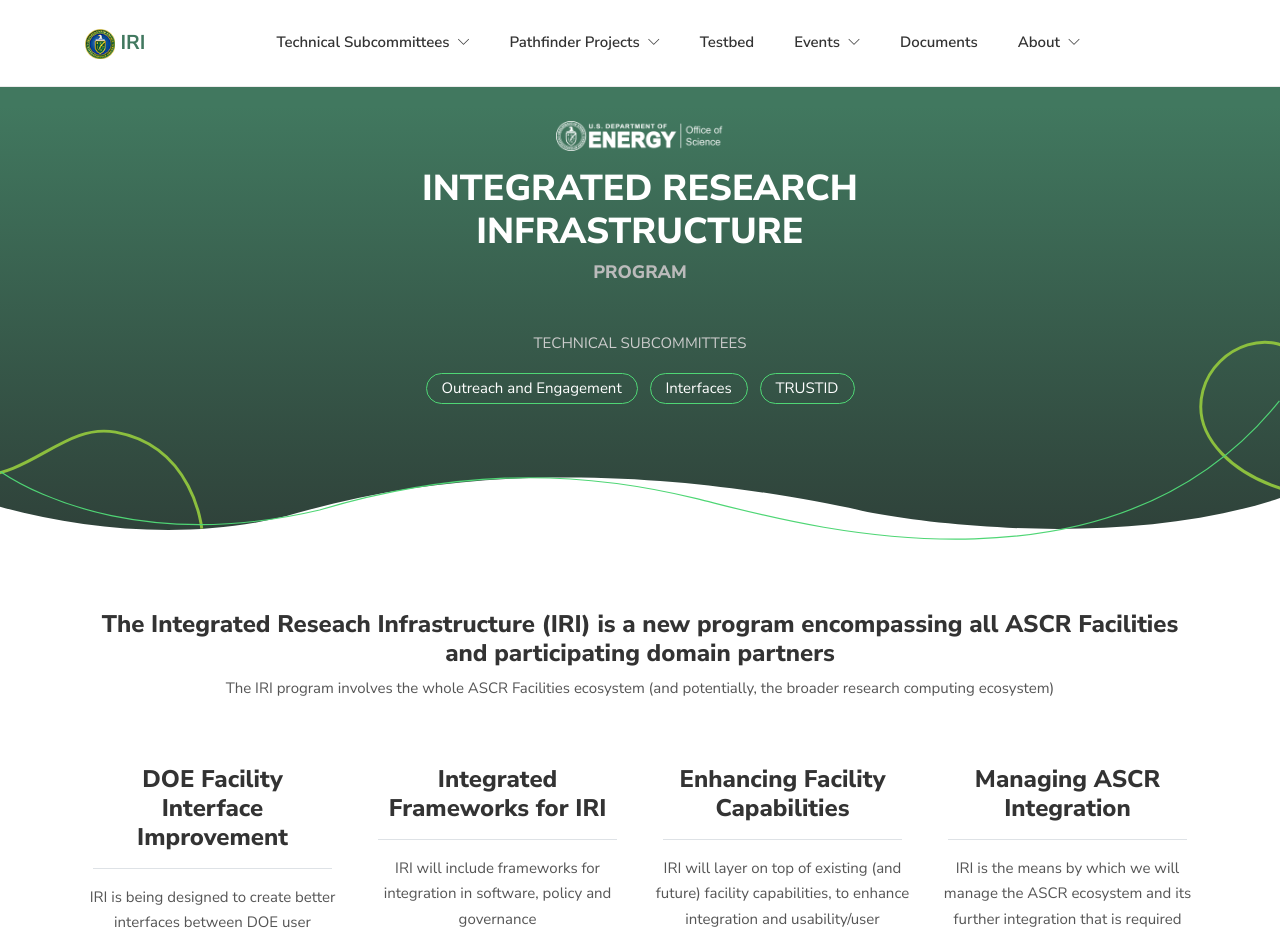
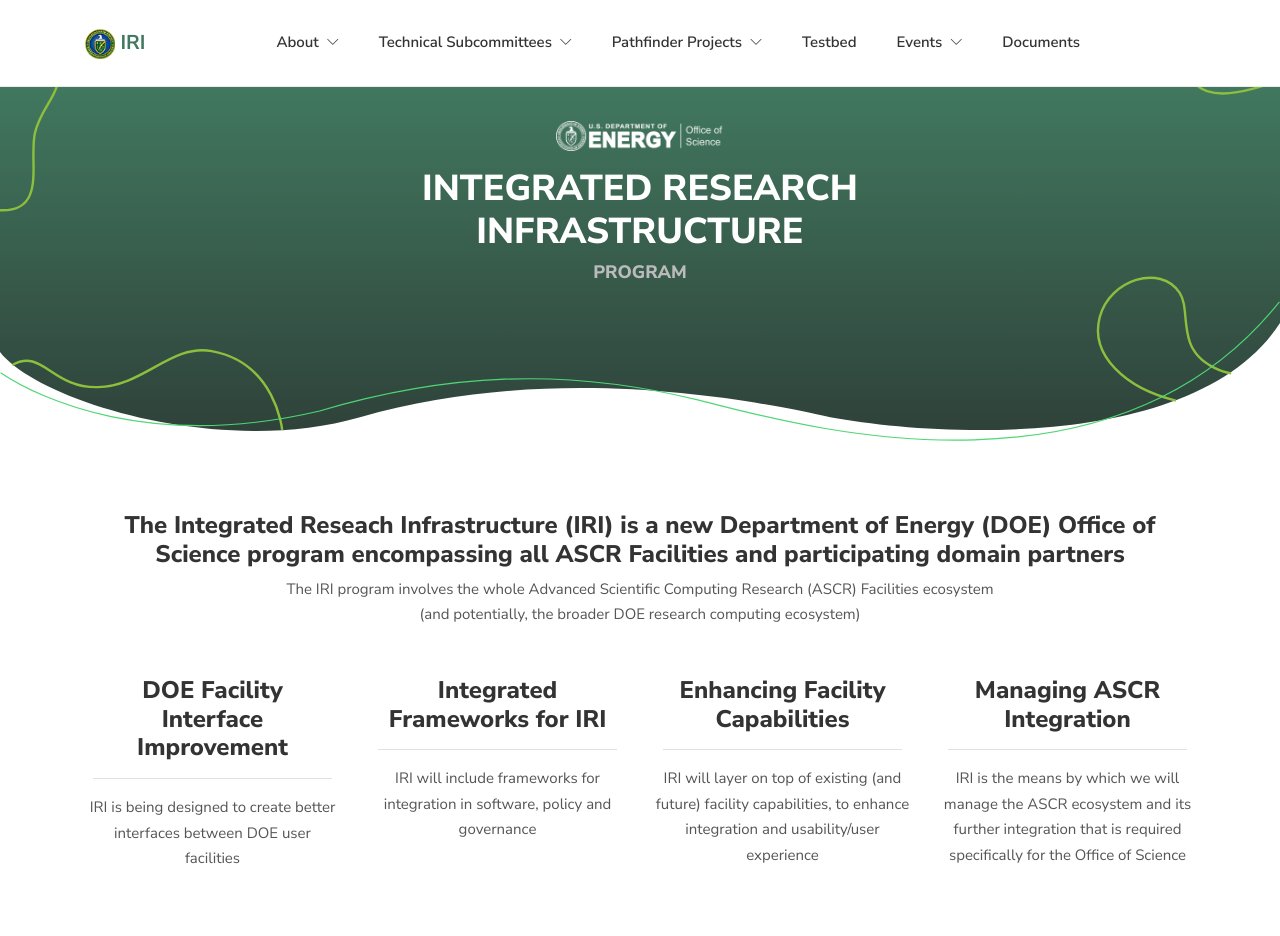
Before and after one commit to iri-science/iri-science.github.io, a Jekyll site: the page built from index.html, in a window 1280 px wide and 1400 px high. Shown: the top 936 px of the window. Built offline with Jekyll 4.4.1, drawn with Linux system fonts in a browser that asks for light colours; some of the changed text lies outside the part shown.

Commit message:
updates based on feedbacks

```diff
--- a/_includes/header.html
+++ b/_includes/header.html
@@ -11,24 +11,12 @@
                 <h3 class="mb-3" style="color: #ddd"><img src="/images/doe-sc-logo.png" style="width: 7em;" /></h3>
                 <h2 style="color: #fff">INTEGRATED RESEARCH<br />INFRASTRUCTURE</h2>
                 <h3 class="mb-5" style="color: #bbb; font-size: 1.2em">PROGRAM</h3>
-                <p style="color: #ccc">TECHNICAL SUBCOMMITTEES</p>
+                <!-- <p style="color: #ccc">TECHNICAL SUBCOMMITTEES</p>
                 <ul class="list-inline widget-list-inline">
                     <li class="list-inline-item"><a href="/ts/outreach" style="color: #fff">Outreach and Engagement</a></li>
                     <li class="list-inline-item"><a href="/ts/interfaces" style="color: #fff">Interfaces</a></li>
                     <li class="list-inline-item"><a href="/ts/trustid" style="color: #fff">TRUSTID</a></li>
-                    <!-- <li class="list-inline-item"><a href="tags.html">Decorate</a></li>
-                    <li class="list-inline-item"><a href="tags.html">Demo</a></li>
-                    <li class="list-inline-item"><a href="tags.html">Elements</a></li>
-                    <li class="list-inline-item"><a href="tags.html">Fish</a></li>
-                    <li class="list-inline-item"><a href="tags.html">Food</a></li>
-                    <li class="list-inline-item"><a href="tags.html">Nice</a></li>
-                    <li class="list-inline-item"><a href="tags.html">Recipe</a></li>
-                    <li class="list-inline-item"><a href="tags.html">Season</a></li>
-                    <li class="list-inline-item"><a href="tags.html">Taste</a></li>
-                    <li class="list-inline-item"><a href="tags.html">Tasty</a></li>
-                    <li class="list-inline-item"><a href="tags.html">Vlog</a></li>
-                    <li class="list-inline-item"><a href="tags.html">Wow</a></li> -->
-                </ul>
+                </ul> -->
             </div>
         </div>
     </div>
--- a/_includes/menu.html
+++ b/_includes/menu.html
@@ -4,6 +4,16 @@
     </a>
     <div class="collapse navbar-collapse text-center order-lg-2 order-3" id="navigation">
         <ul class="navbar-nav mx-auto">
+
+            <li class="nav-item dropdown">
+                <a class="nav-link" href="#" role="button" data-toggle="dropdown" aria-haspopup="true"
+                    aria-expanded="false">About <i class="ti-angle-down ml-1"></i>
+                </a>
+                <div class="dropdown-menu">
+                    <a class="dropdown-item" href="/about">What is IRI?</a>
+                    <a class="dropdown-item" href="/about/governance">Governance Structure Elements </a>
+                </div>
+            </li>
 
             <li class="nav-item dropdown">
                 <a class="nav-link" href="#" role="button" data-toggle="dropdown" aria-haspopup="true"
@@ -47,16 +57,6 @@
             <li class="nav-item">
                 <a class="nav-link" href="/documents">Documents</a>
             </li>
-
-            <li class="nav-item dropdown">
-                <a class="nav-link" href="#" role="button" data-toggle="dropdown" aria-haspopup="true"
-                    aria-expanded="false">About <i class="ti-angle-down ml-1"></i>
-                </a>
-                <div class="dropdown-menu">
-                    <a class="dropdown-item" href="/about">What is IRI?</a>
-                    <a class="dropdown-item" href="/about/governance">Governance Structure Elements </a>
-                </div>
-            </li>
         </ul>
     </div>
 
--- a/index.html
+++ b/index.html
@@ -7,9 +7,9 @@
     <div class="container">
         <div class="row">
             <div class="col-12 text-center mb-5">
-                <h3>The Integrated Reseach Infrastructure (IRI) is a new program encompassing all ASCR Facilities and
+                <h3>The Integrated Reseach Infrastructure (IRI) is a new Department of Energy (DOE) Office of Science program encompassing all ASCR Facilities and
                     participating domain partners</h3>
-                <p>The IRI program involves the whole ASCR Facilities ecosystem (and potentially, the broader research
+                <p class="col-8" style="margin: auto;">The IRI program involves the whole Advanced Scientific Computing Research (ASCR) Facilities ecosystem (and potentially, the broader DOE research
                     computing ecosystem)</p>
             </div>
 
@@ -32,7 +32,7 @@
             <div class="col-lg-3 col-sm-6 text-center mb-4">
                 <h3 class="border-bottom pb-3 mb-3 mx-2">Managing ASCR Integration</h3>
                 <p>IRI is the means by which we will manage the ASCR ecosystem and its further integration that is
-                    required specifically for SC</p>
+                    required specifically for the Office of Science</p>
             </div>
 
         </div>
```
